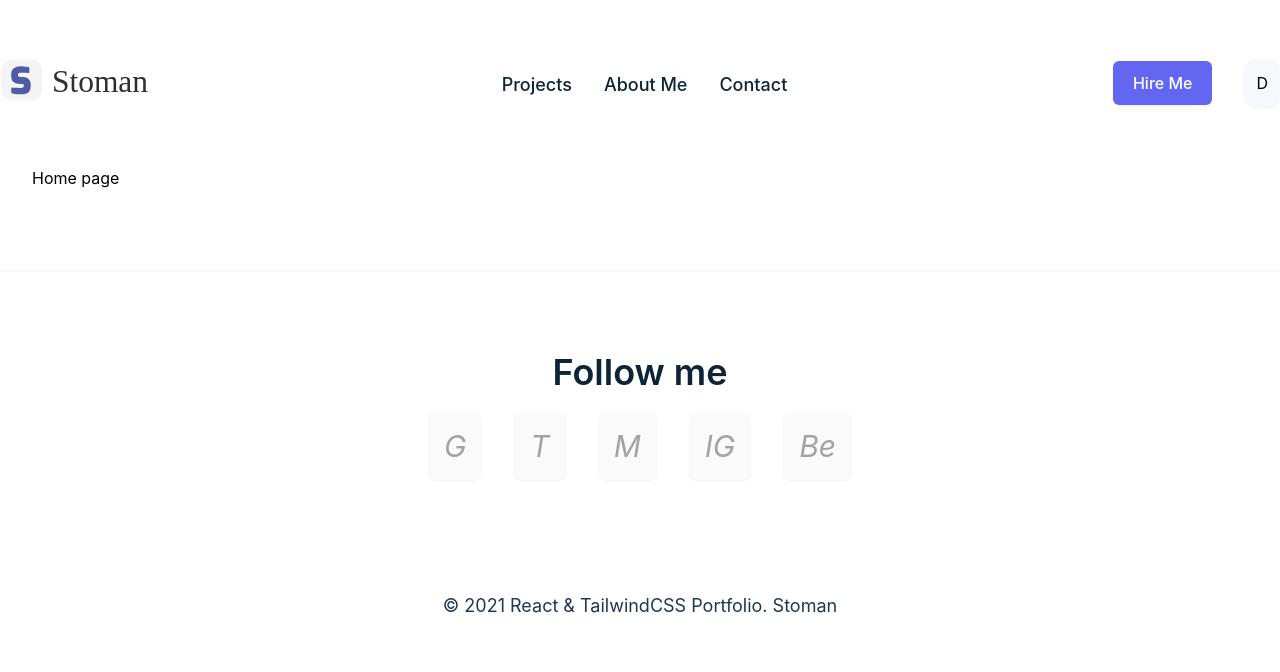
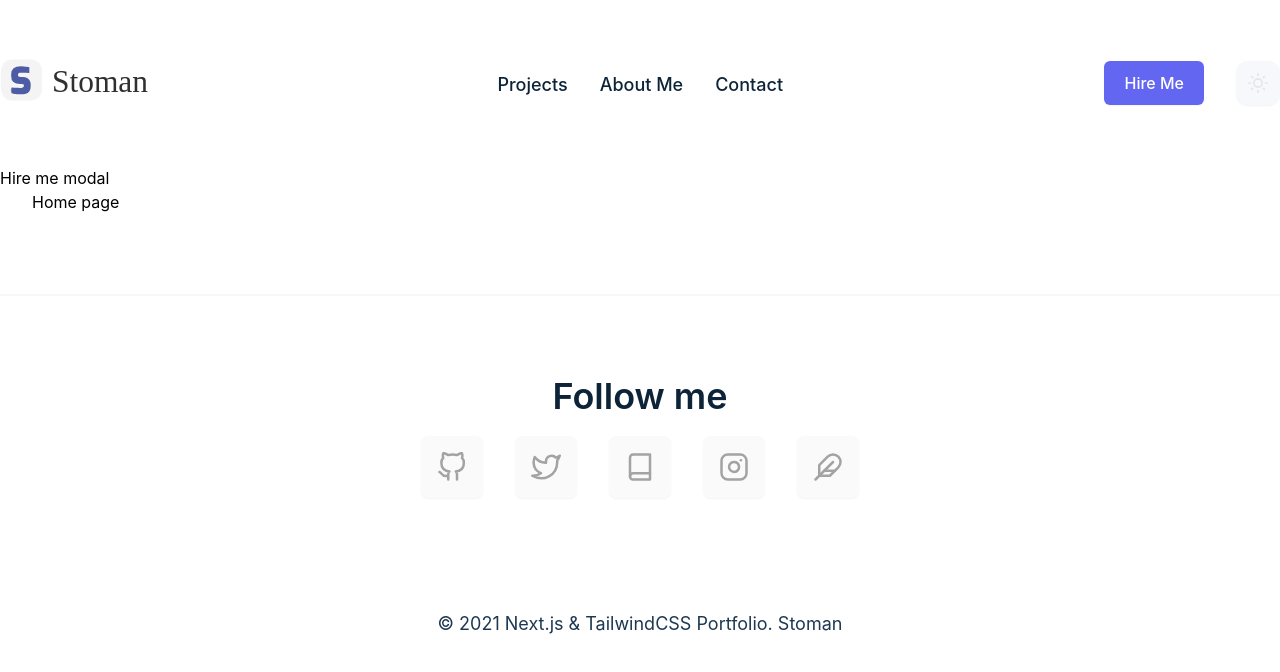
Before and after one commit to mcdollars/Next_Website, a Next.js app: page / in a window 1280 px wide. Both pictures are taken after a click on the button "Hire Me". Shown: the top 672 px of the page. Built offline with nearby package versions, Linux system fonts and the light colour scheme.

Commit message:
Add header and footer icons

```diff
--- /dev/null
+++ b/components/HireMeModal.js
@@ -0,0 +1,9 @@
+function HireMeModal() {
+	return (
+		<div>
+			<h1>Hire me modal</h1>
+		</div>
+	);
+}
+
+export default HireMeModal;
--- a/components/shared/AppFooter.js
+++ b/components/shared/AppFooter.js
@@ -1,29 +1,36 @@
 import Link from 'next/link';
+import {
+	FiBook,
+	FiFeather,
+	FiGithub,
+	FiInstagram,
+	FiTwitter,
+} from 'react-icons/fi';
 
 const socialLinks = [
 	{
 		id: 1,
-		icon: 'G',
+		icon: <FiGithub />,
 		url: 'https://github.com/realstoman',
 	},
 	{
 		id: 2,
-		icon: 'T',
+		icon: <FiTwitter />,
 		url: 'https://twitter.com/realstoman',
 	},
 	{
 		id: 3,
-		icon: 'M',
+		icon: <FiBook />,
 		url: 'https://stoman.medium.com',
 	},
 	{
 		id: 4,
-		icon: 'IG',
+		icon: <FiInstagram />,
 		url: 'https://instagram.com/realstoman',
 	},
 	{
 		id: 5,
-		icon: 'Be',
+		icon: <FiFeather />,
 		url: 'https://behance.net/realstoman',
 	},
 ];
@@ -62,7 +69,7 @@ function AppFooter() {
 							href="https://github.com/realstoman/nextjs-tailwindcss-portfolio"
 							className="hover:underline ml-1"
 						>
-							React & TailwindCSS Portfolio
+							Next.js & TailwindCSS Portfolio
 						</Link>
 						.{' '}
 						<Link
--- a/components/shared/AppHeader.js
+++ b/components/shared/AppHeader.js
@@ -2,11 +2,13 @@ import { useState } from 'react';
 import Link from 'next/link';
 import Image from 'next/image';
 import { motion } from 'framer-motion';
+import { FiSun, FiMoon, FiX, FiMenu } from 'react-icons/fi';
+import HireMeModal from '../HireMeModal';
 
 function AppHeader() {
 	const [showMenu, setShowMenu] = useState(false);
 	const [showModal, setShowModal] = useState(false);
-	const [activeTheme, setTheme] = useState(false);
+	const [activeTheme, setTheme] = useState('light');
 
 	function toggleMenu() {
 		if (!showMenu) {
@@ -70,12 +72,11 @@ function AppHeader() {
 						aria-label="Theme Switcher"
 						className="block sm:hidden ml-0 bg-primary-light dark:bg-ternary-dark p-3 shadow-sm rounded-xl cursor-pointer"
 					>
-						{/* {activeTheme === 'dark' ? (
-							<FiMoon className="text-liText-ternary-dark hover:text-gray-400 dark:text-liText-ternary-light dark:hover:text-liBorder-primary-light text-xl" />
+						{activeTheme === 'dark' ? (
+							<FiMoon className="text-ternary-dark hover:text-gray-400 dark:text-ternary-light dark:hover:text-primary-light text-xl" />
 						) : (
 							<FiSun className="text-gray-200 hover:text-gray-50 text-xl" />
-						)} */}
-						D
+						)}
 					</div>
 					{/* Theme switcher small screen end */}
 
@@ -92,11 +93,11 @@ function AppHeader() {
 								viewBox="0 0 24 24"
 								className="h-7 w-7 fill-current text-secondary-dark dark:text-ternary-light"
 							>
-								{/* {showMenu ? (
+								{showMenu ? (
 									<FiX className="text-3xl" />
 								) : (
 									<FiMenu className="text-3xl" />
-								)} */}
+								)}
 							</svg>
 						</button>
 					</div>
@@ -198,25 +199,24 @@ function AppHeader() {
 						aria-label="Theme Switcher"
 						className="ml-8 bg-primary-light dark:bg-ternary-dark p-3 shadow-sm rounded-xl cursor-pointer"
 					>
-						{/* {activeTheme === 'dark' ? (
-							<FiMoon className="text-liText-ternary-dark hover:text-gray-400 dark:text-liText-ternary-light dark:hover:text-liBorder-primary-light text-xl" />
+						{activeTheme === 'dark' ? (
+							<FiMoon className="text-ternary-dark hover:text-gray-400 dark:text-ternary-light dark:hover:text-primary-light text-xl" />
 						) : (
 							<FiSun className="text-gray-200 hover:text-gray-50 text-xl" />
-						)} */}
-						D
+						)}
 					</div>
 					{/* Theme switcher large screen start */}
 				</div>
 			</div>
 			{/* Hire me modal start */}
 			<div>
-				{/* {showModal ? (
+				{showModal ? (
 					<HireMeModal
 						onClose={showHireMeModal}
 						onRequest={showHireMeModal}
 					/>
 				) : null}
-				{showModal ? showHireMeModal : null} */}
+				{showModal ? showHireMeModal : null}
 			</div>
 			{/* Hire me modal end */}
 		</motion.nav>
```
